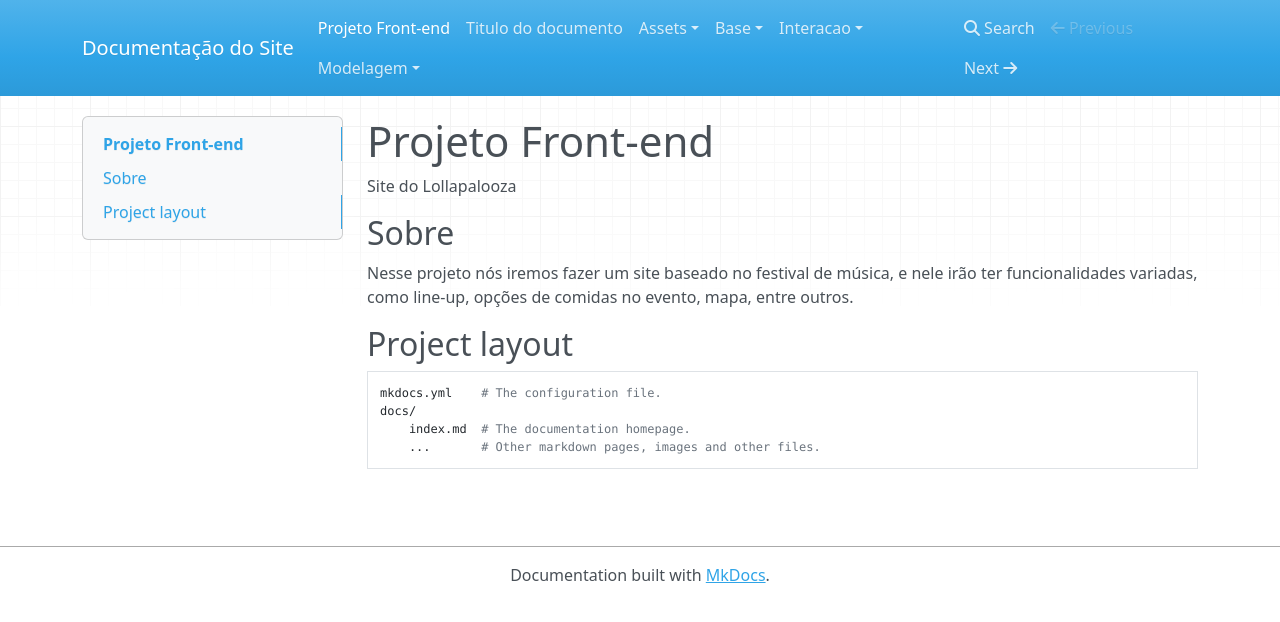
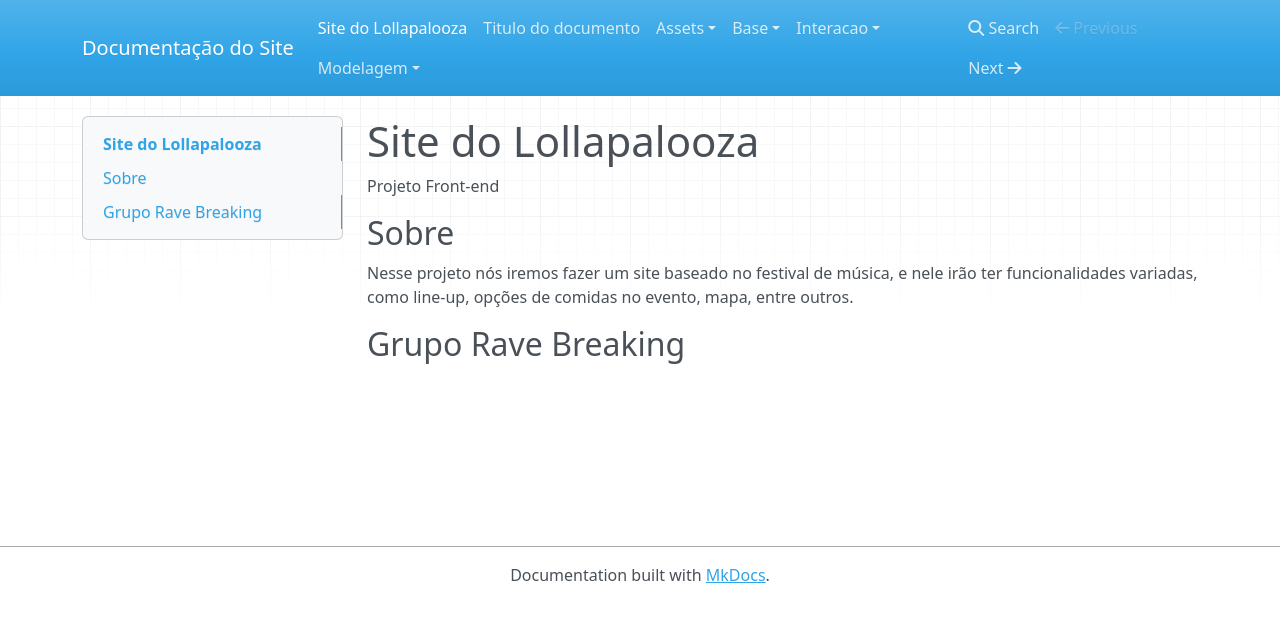
Before and after one commit to Projetos-de-Extensao/PFE_24.2_8001_II_RaveBreaking, an MkDocs documentation site: the page built from docs/index.md, in a window 1280 px wide. Shown: the top 622 px of the page. Built offline with MkDocs 1.6.1, drawn with Linux system fonts in a browser that asks for light colours; nearby versions of some CDN libraries.

Commit message:
Update index.md

```diff
--- a/docs/index.md
+++ b/docs/index.md
@@ -1,17 +1,10 @@
-# Projeto Front-end
+# Site do Lollapalooza
 
-Site do Lollapalooza
+Projeto Front-end
 
 ## Sobre
 
 Nesse projeto nós iremos fazer um site baseado no festival de música, e nele irão ter funcionalidades variadas, como line-up, opções de comidas no evento, mapa,
 entre outros.
 
-
-
-## Project layout
-
-    mkdocs.yml    # The configuration file.
-    docs/
-        index.md  # The documentation homepage.
-        ...       # Other markdown pages, images and other files.
+## Grupo Rave Breaking
```
